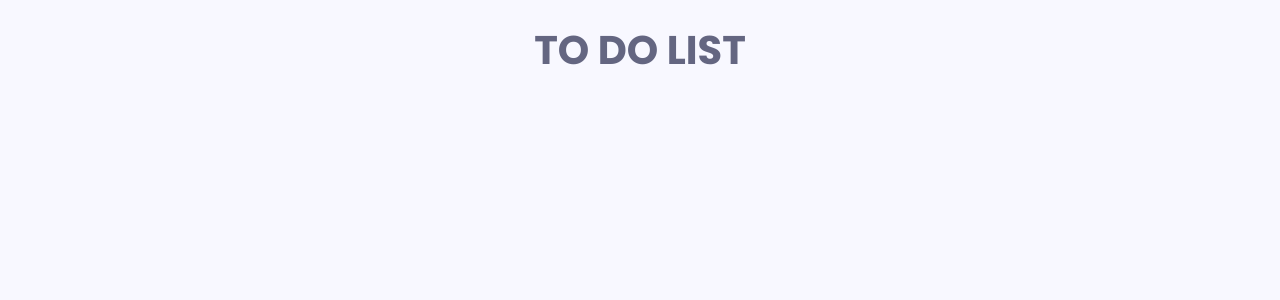
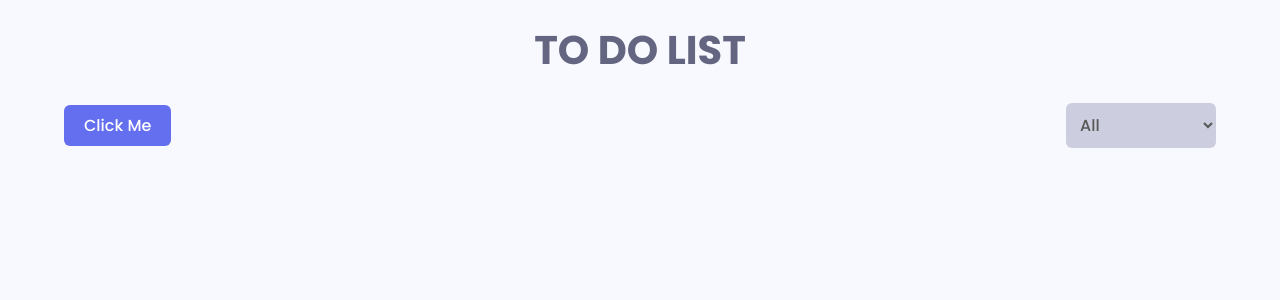
Before and after one commit to Gurucaara/To-Do-List, a React (Create React App) app: page / in a window 1280 px wide. Shown: the top 300 px of the page. Built offline with nearby package versions, Linux system fonts and the light colour scheme.

Commit message:
Done with App Header

```diff
--- a/src/App.js
+++ b/src/App.js
@@ -1,10 +1,14 @@
 import React from "react";
 import PageTitle from "./components/PageTitle";
+import styles from "./styles/modules/app.module.scss";
+import AppHeader from "./components/AppHeader";
 
 function App() {
   return (
-    <div>
+    <div className="container">
       <PageTitle>To Do List</PageTitle>
+      <div className={styles.app__wrapper}></div>
+      <AppHeader />
     </div>
   );
 }
--- /dev/null
+++ b/src/components/AppHeader.js
@@ -0,0 +1,19 @@
+import React from "react";
+import Button from "./Button";
+import { SelectButton } from "./Button";
+import styles from "../styles/modules/app.module.scss";
+
+const AppHeader = () => {
+  return (
+    <div className={styles.appHeader}>
+      <Button variant="primary">Click Me</Button>
+      <SelectButton>
+        <option value="all">All</option>
+        <option value="incomplete">Incomplete</option>
+        <option value="complete">Completed</option>
+      </SelectButton>
+    </div>
+  );
+};
+
+export default AppHeader;
--- /dev/null
+++ b/src/components/Button.js
@@ -0,0 +1,35 @@
+import React from "react";
+import styles from "../styles/modules/button.module.scss";
+import { getClasses } from "../utils/helper";
+
+const buttonTypes = {
+  primary: "primary",
+  secondary: "secondary",
+};
+
+const Button = ({ children, type, variant = "primary", ...rest }) => {
+  return (
+    <button
+      className={getClasses([
+        styles.button,
+        styles[`button--${buttonTypes[variant]}`],
+      ])}
+      type={type === "submit" ? "submit" : "button"}
+    >
+      {children}
+    </button>
+  );
+};
+export const SelectButton = ({ children, id, ...rest }) => {
+  return (
+    <select
+      id={id}
+      className={getClasses([styles.button, styles.button__select])}
+      {...rest}
+    >
+      {children}
+    </select>
+  );
+};
+
+export default Button;
--- /dev/null
+++ b/src/utils/helper.js
@@ -0,0 +1,6 @@
+export const getClasses = (classes) => {
+    return classes
+      .filter((item) => item !== "")
+      .join(" ")
+      .trim();
+  };
```
Also changed, not shown: src/index.js (+4 -4 lines).
